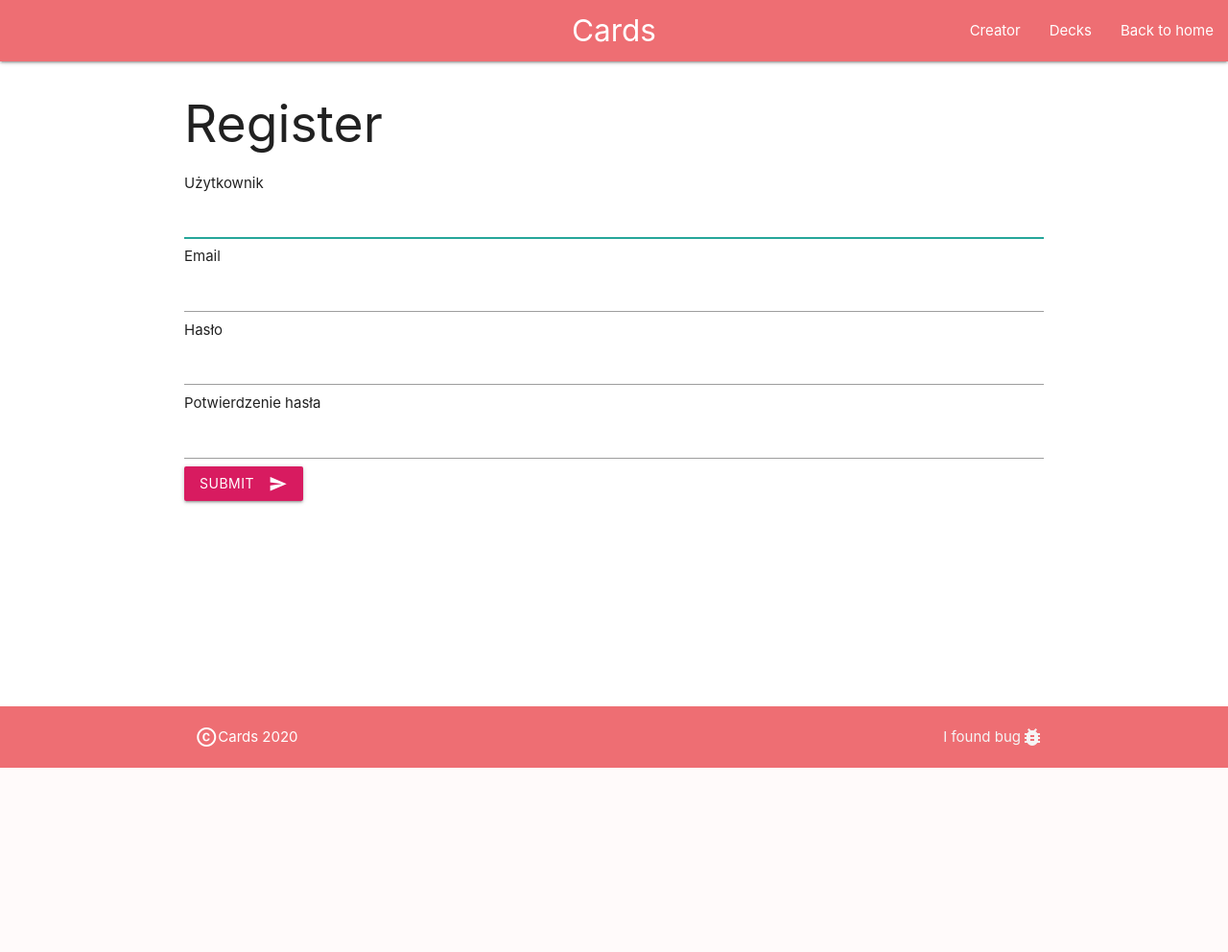
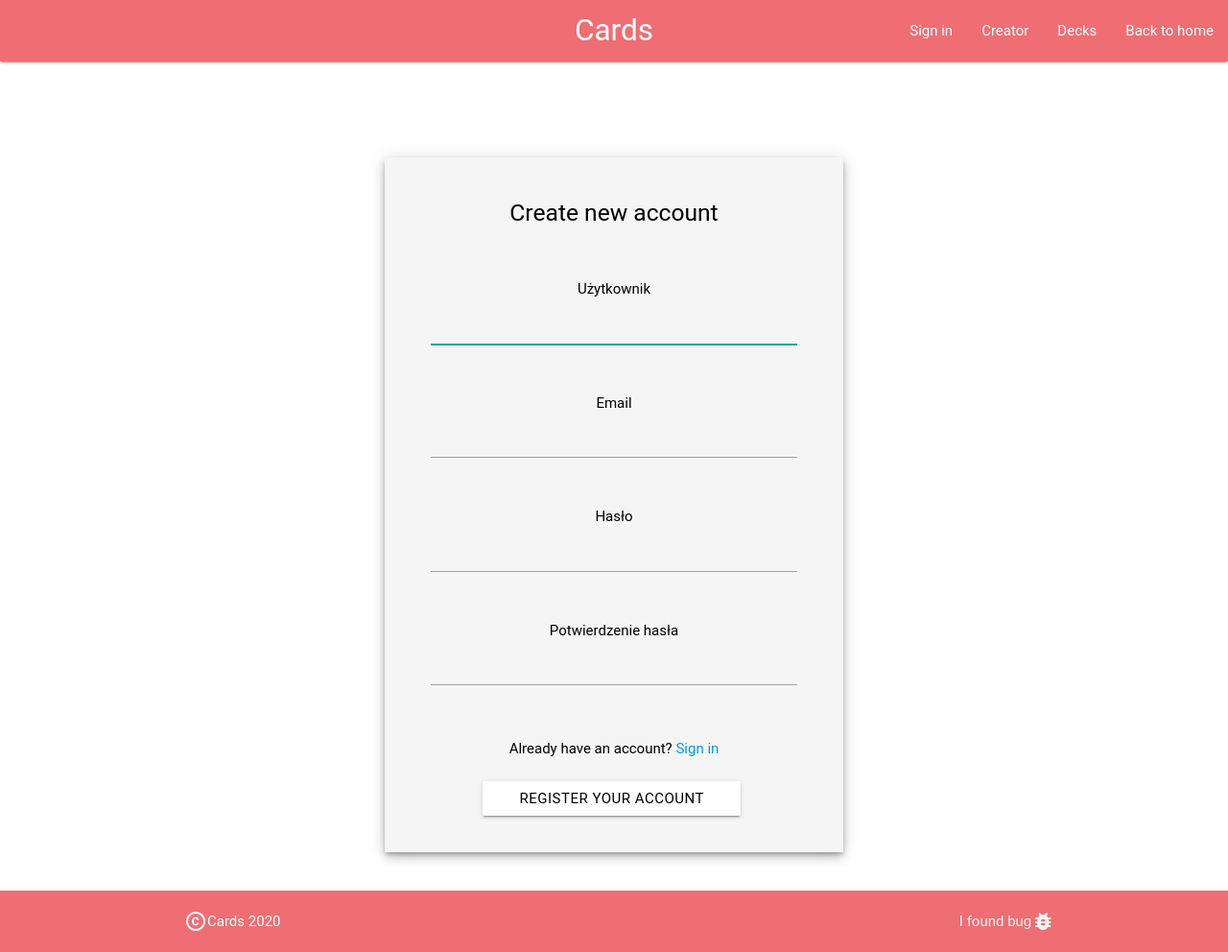
Before and after one commit to muskanmahajan37/card-against-ourselves, a Django app: page /register/ in a window 1280 px wide. Shown: the whole page at 96% size. Before the commit the page ends 800 px from the top, so only its background shows below. Run offline with Django 3.2, Linux system fonts and the light colour scheme; some libraries are stand-ins or nearby versions; some web fonts are replaced.

Commit message:
login and registation

```diff
--- a/cards/accounts/urls.py
+++ b/cards/accounts/urls.py
@@ -4,5 +4,5 @@ from . import views
 
 urlpatterns = [
    path('register/', views.register, name='register'),
-   path('login/', views.login, name='login'),
+   path('login/', views.user_login_authentication, name='login'),
 ]
--- a/cards/accounts/views.py
+++ b/cards/accounts/views.py
@@ -1,6 +1,11 @@
 from django.shortcuts import render, redirect
 from django.contrib.auth.forms import UserCreationForm
 from django.contrib.auth import login, authenticate
+from django.http import HttpResponse
+
+from django.contrib import messages
+
+from django.contrib.auth import authenticate, login, logout
 
 # Create your views here.
 from .forms import CreateUserForm
@@ -13,9 +18,28 @@ def register(request):
         form = CreateUserForm(request.POST)
         if form.is_valid():
             form.save()
-            return redirect('/')
+            user = form.cleaned_data.get('username')
+            messages.success(request, f'Account was created for {user}')
+            return redirect('login')
+        else:
+            form = CreateUserForm()
+
     context = {'form': form}
     return render(request, 'accounts/register.html', context)
 
-def login(request):
-    pass
+def user_login_authentication(request):
+
+    if request.method == 'POST':
+        username = request.POST.get('username')
+        password = request.POST.get('password')
+
+        user = authenticate(request, username=username, password=password)
+
+        if user is not None:
+            login(request, user)
+            return redirect('creator')
+        else:
+            messages.info(request, 'username/password is incorrect')
+
+    context_view = {}
+    return render(request, 'accounts/login.html', context_view)
--- a/cards/templates/accounts/register.html
+++ b/cards/templates/accounts/register.html
@@ -1,7 +1,8 @@
 {% extends 'base.html' %}
-{% csrf_token %}
 {% block content %}
 <form action="", method="POST">
+
+<!--
   <h2>Register</h2>
 {%for field in form%}
 
@@ -14,9 +15,58 @@
 
 
 {%endfor%}
+
   <button class="btn waves-effect pink darken-1" type="submit" name="action">Submit
    <i class="material-icons right">send</i>
   </button>
+  <div class="sign-in-container">
+    <p>Already have an account? <a href="{% url 'login' %}">Sign in</a></p>
+
+  </div>
 </form>
+-->
+    <link href="//cdnjs.cloudflare.com/ajax/libs/materialize/0.98.2/css/materialize.min.css" rel="stylesheet" id="bootstrap-css">
+    <script src="//cdnjs.cloudflare.com/ajax/libs/materialize/0.98.2/js/materialize.min.js"></script>
+    <script src="//code.jquery.com/jquery-1.11.1.min.js"></script>
+    <!------ Include the above in your HEAD tag ---------->
 
+    <div class="container">
+      <div class="row">
+       <main>
+        <center>
+         <div class="container">
+            <div  class="z-depth-3 y-depth-3 x-depth-3 grey black-text lighten-4 row" style="display: inline-block; padding: 32px 48px 0px 48px; border: 1px; margin-top: 100px; solid #EEE;">
+            <h5 style = 'color: black'>Create new account</h5>
+          <div class="section"><i class="mdi-alert-error red-text"></i></div>
+
+          {%csrf_token%}
+
+                <div class='row'>
+                  {% for field in form %}
+                  <div class='input-field col s12'>
+                    {{field.label}}
+                    {{field}}
+                  </div>
+                  {%endfor%}
+                </div>
+
+                  <center><p style="color: black; text-align: center;">Already have an account? <a href="{% url 'login' %}">Sign in</a></p></center>
+
+                <br/>
+                <div class='center-allign'>
+                  <div class='row'>
+                    <button style="margin-left:65px;" type='submit' name='btn_login' class='col s8 btn btn-small white black-text  waves-effect z-depth-1 y-depth-1'>Register your account</button>
+                  </div>
+                </div>
+                {% for message in messages %}
+                  <p style="margin: auto;">{{message}}</p>
+                {% endfor %}
+            </div>
+           </div>
+          </center>
+          </main>
+        <script type="text/javascript" src="https://cdnjs.cloudflare.com/ajax/libs/materialize/0.97.5/js/materialize.min.js"></script>
+
+      </div>
+    </div>
 {% endblock %}
--- a/cards/templates/partials/_nav.html
+++ b/cards/templates/partials/_nav.html
@@ -4,6 +4,7 @@
             <a href="{% url 'index' %}" class="brand-logo center">Cards</a>
             <a href="#" data-target="mobile" class="sidenav-trigger"><i class="material-icons">menu</i></a>
             <ul class="right hide-on-med-and-down">
+                <li><a href="{% url 'login' %}">Sign in</a></li>
                 <li><a href="{% url 'creator' %}">Creator</a></li>
                 <li><a href="{% url 'decks' %}">Decks</a></li>
                 <li><a href="{% url 'index' %}">Back to home</a></li>
@@ -13,6 +14,7 @@
 </div>
 
 <ul class="sidenav" id="mobile">
+    <li><a href="{% url 'login' %}">Login</a></li>
     <li><a href="{% url 'creator' %}">Creator</a></li>
     <li><a href="{% url 'decks' %}">Decks</a></li>
     <li><a href="{% url 'index' %}">Back to home</a></li>
```
Also changed, not shown: cards/templates/accounts/login.html (+54 -0 lines).
